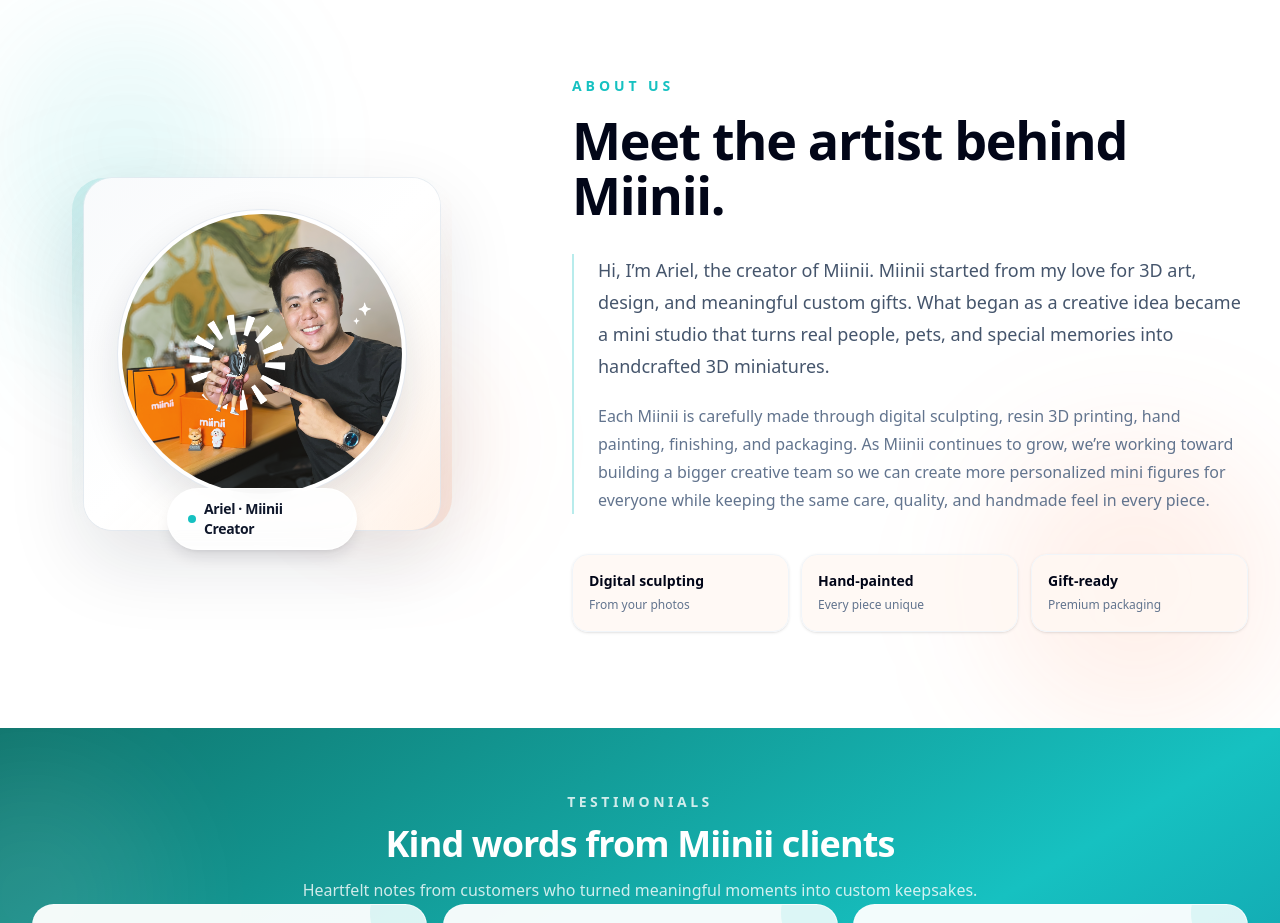
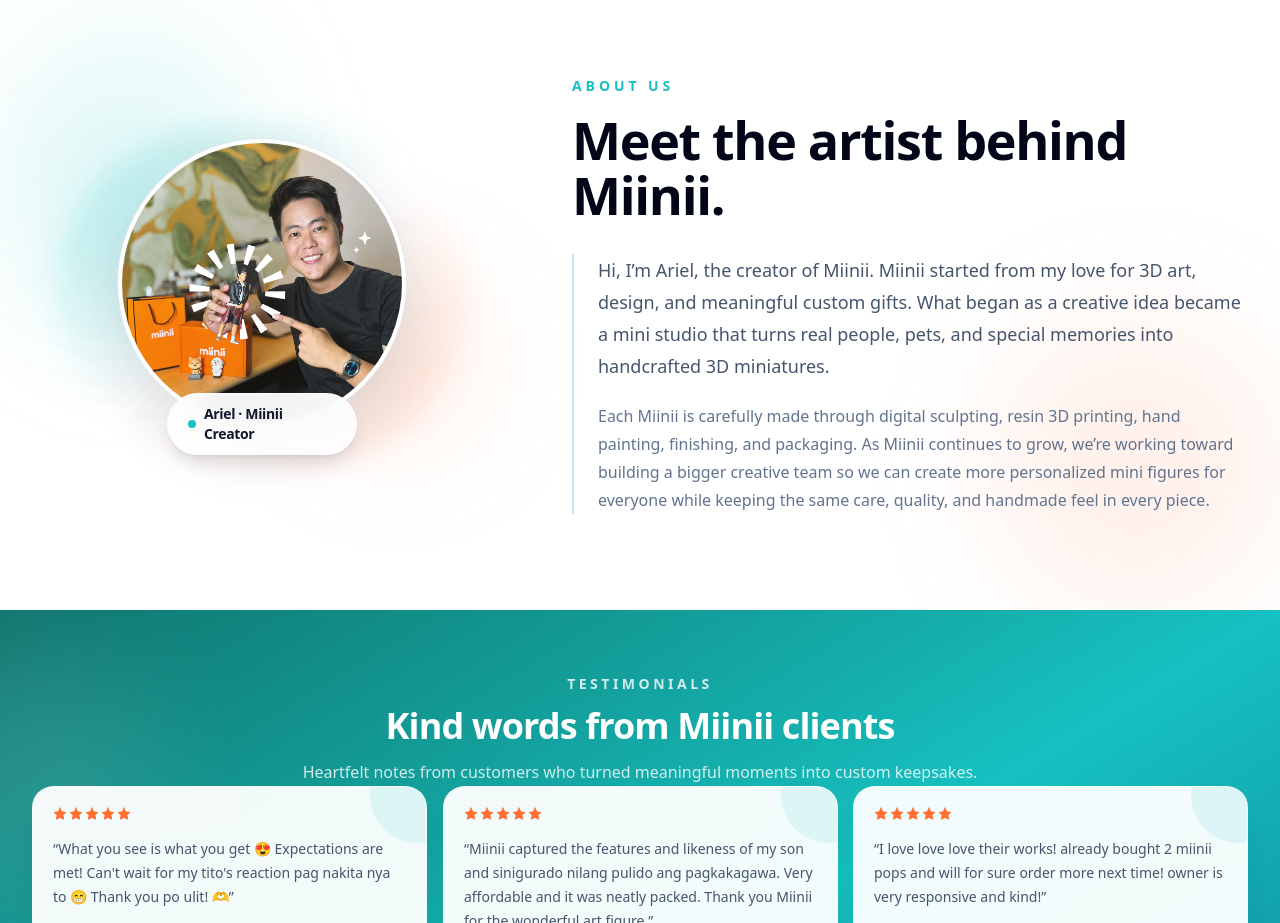
Before and after one commit to arielenriquez95-boop/miinii-website, a React (Vite) app: page / in a window 1280 px wide. Shown: the part 3400-4323 px from the top of the page. Built offline with nearby package versions, Linux system fonts and the light colour scheme.

Commit message:
Simplify desktop About section: remove highlight cards and photo frame
Drop the three feature cards and the rounded square backdrop behind
the circular portrait.

Co-authored-by: Ariel Enriquez <arielenriquez95-boop@users.noreply.github.com>

```diff
--- a/src/components/sections/AboutSection.jsx
+++ b/src/components/sections/AboutSection.jsx
@@ -1,11 +1,5 @@
 import { SectionContentReveal } from "../SectionContentReveal";
 import { SectionScrollReveal } from "../SectionScrollReveal";
-
-const aboutHighlights = [
-  { label: "Digital sculpting", detail: "From your photos" },
-  { label: "Hand-painted", detail: "Every piece unique" },
-  { label: "Gift-ready", detail: "Premium packaging" },
-];
 
 export function AboutSection() {
   return (
@@ -50,15 +44,13 @@ export function AboutSection() {
               <div className="absolute -left-6 top-8 h-40 w-40 rounded-full bg-[#16C1C1]/15 blur-3xl" aria-hidden="true" />
               <div className="absolute -right-4 bottom-4 h-36 w-36 rounded-full bg-[#ff6f31]/15 blur-3xl" aria-hidden="true" />
 
-              <div className="relative">
-                <div className="absolute inset-0 rounded-[2rem] bg-gradient-to-br from-[#16C1C1]/20 via-white to-[#ff6f31]/15" aria-hidden="true" />
-                <div className="relative m-3 flex items-center justify-center overflow-hidden rounded-[1.75rem] bg-gradient-to-br from-slate-50 via-white to-orange-50/60 p-8 shadow-[0_30px_80px_rgba(15,23,42,0.12)] ring-1 ring-slate-200/70">
-                  <div className="relative size-64 overflow-hidden rounded-full border-4 border-white bg-white shadow-[0_16px_40px_rgba(15,23,42,0.12)] ring-1 ring-slate-200/80 xl:size-72">
-                    <img src="/about-portrait.png" alt="Miinii artist portrait" className="h-full w-full object-cover object-top" />
-                  </div>
+              <div className="relative flex justify-center pb-6">
+                <div className="absolute -inset-4 rounded-full bg-gradient-to-br from-[#16C1C1]/20 via-transparent to-[#ff6f31]/15 blur-md" aria-hidden="true" />
+                <div className="relative size-64 overflow-hidden rounded-full border-4 border-white bg-white shadow-[0_24px_60px_rgba(15,23,42,0.14)] ring-1 ring-slate-200/80 xl:size-72">
+                  <img src="/about-portrait.png" alt="Miinii artist portrait" className="h-full w-full object-cover object-top" />
                 </div>
 
-                <div className="absolute -bottom-5 left-1/2 flex -translate-x-1/2 items-center gap-2 rounded-full border border-white/80 bg-white/95 px-5 py-2.5 shadow-lg shadow-slate-900/10 backdrop-blur">
+                <div className="absolute -bottom-1 left-1/2 flex -translate-x-1/2 items-center gap-2 rounded-full border border-white/80 bg-white/95 px-5 py-2.5 shadow-lg shadow-slate-900/10 backdrop-blur">
                   <span className="h-2 w-2 rounded-full bg-[#16C1C1]" aria-hidden="true" />
                   <span className="text-sm font-bold tracking-tight text-slate-900">Ariel · Miinii Creator</span>
                 </div>
@@ -80,17 +72,6 @@ export function AboutSection() {
                 Each Miinii is carefully made through digital sculpting, resin 3D printing, hand painting, finishing, and packaging. As Miinii continues to grow, we’re working toward building a bigger creative team so we can create more personalized mini figures for everyone while keeping the same care, quality, and handmade feel in every piece.
               </p>
             </div>
-
-            <div className="mt-10 grid grid-cols-3 gap-3">
-              {aboutHighlights.map((item, index) => (
-                <SectionContentReveal key={item.label} delay={320 + index * 70} className="h-full">
-                  <div className="flex h-full flex-col rounded-2xl border border-slate-100 bg-[#fff8f3]/80 px-4 py-4 shadow-sm transition duration-300 hover:-translate-y-0.5 hover:border-[#16C1C1]/30 hover:shadow-md">
-                    <p className="text-sm font-black text-slate-950">{item.label}</p>
-                    <p className="mt-1 text-xs leading-5 text-slate-500">{item.detail}</p>
-                  </div>
-                </SectionContentReveal>
-              ))}
-            </div>
           </SectionContentReveal>
         </div>
       </div>
```
